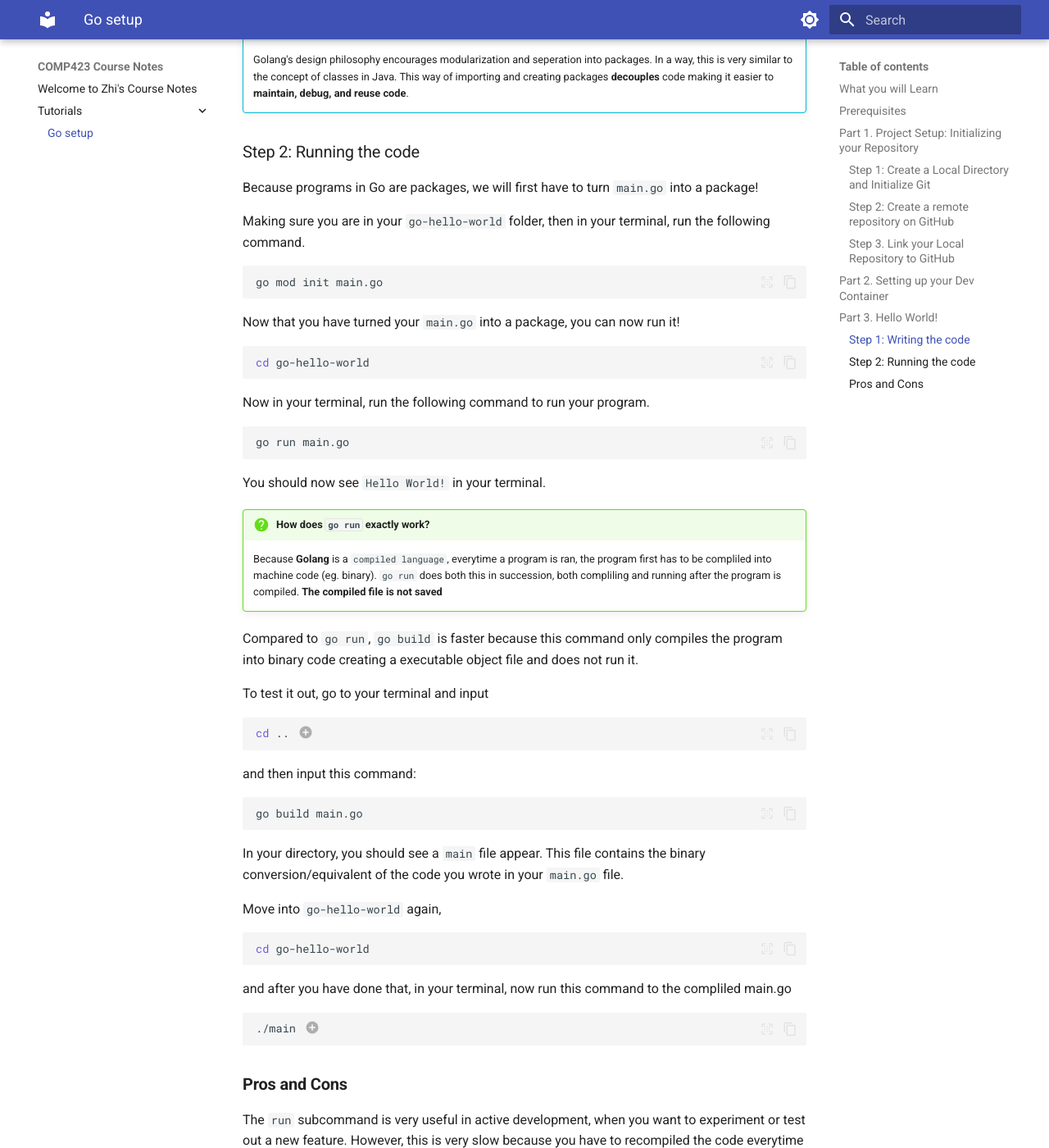
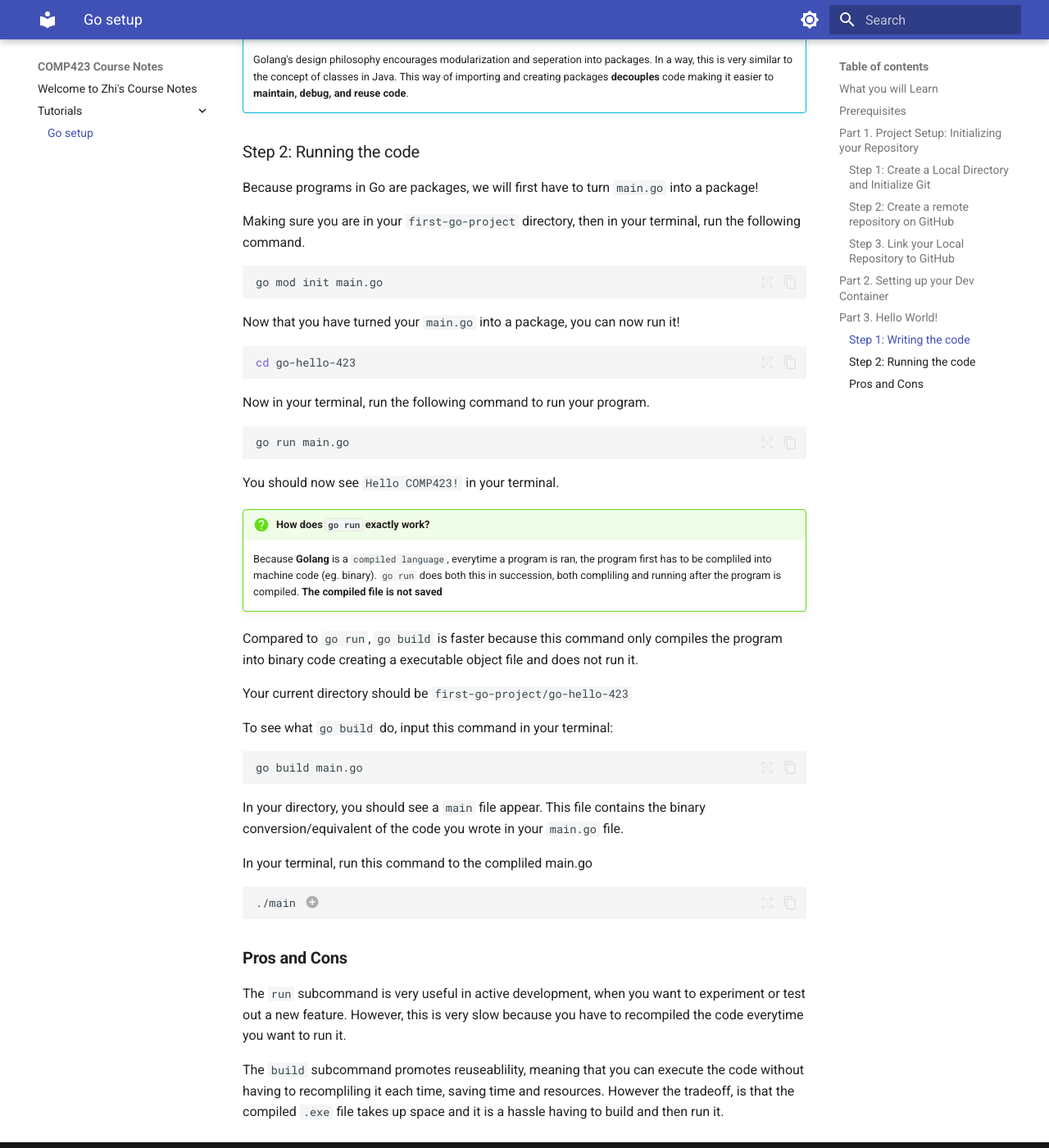
Before and after one commit to zyang310/comp423-course-notes, an MkDocs documentation site: the page built from docs/tutorials/go-setup.md, in a window 1280 px wide and 1400 px high, scrolled down 3514 px. Shown: the whole window at 82% size. Built offline with MkDocs 1.6.1 and Material for MkDocs 9.7.7, drawn with Linux system fonts in a browser that asks for light colours; some of the changed text lies outside the part shown.

Commit message:
shorted nd clarified instructions

````diff
--- a/docs/tutorials/go-setup.md
+++ b/docs/tutorials/go-setup.md
@@ -125,16 +125,16 @@ Once your dev container setup completes, close the current terminal tab (trash c
 
 Now everything is set up, we can bring it all to life!
 
-1. In your main directory, create folder to house your new project, maybe name it `go-hello-world` to keep continuity, and in it a new file called `main.go`.
+1. In your main directory, create folder to house your new project, and name it `go-hello-423`  and in it a new file called `main.go`.
 2. In your `main.go` file, you can now write your first Go code.
 
-``` Go title="Hello World!"
+``` Go title="Hello COMP423"
 package main
 
 import "fmt" // (1)!
 
 func main(){
-    fmt.Println("Hello World!")
+    fmt.Println("Hello COMP423!")
 }
 ```
 
@@ -147,7 +147,7 @@ func main(){
 
 Because programs in Go are packages, we will first have to turn `main.go` into a package!
 
-Making sure you are in your `go-hello-world` folder, then in your terminal, run the following command.
+Making sure you are in your `first-go-project` directory, then in your terminal, run the following command.
 
 ```bash
 go mod init main.go
@@ -155,29 +155,23 @@ go mod init main.go
 Now that you have turned your `main.go` into a package, you can now run it!
 
 ```bash
-cd go-hello-world
+cd go-hello-423
 ```
  Now in your terminal, run the following command to run your program.
 
 ```bash
 go run main.go
 ```
-You should now see `Hello World!` in your terminal.
+You should now see `Hello COMP423!` in your terminal.
 
 !!! question "How does `go run` exactly work?"
     Because **Golang** is a `compiled language`, everytime a program is ran, the program first has to be compliled into machine code (eg. binary). `go run` does both this in succession, both compliling and running after the program is compiled. **The compiled file is not saved**
 
 Compared to `go run`, `go build` is faster because this command only compiles the program into binary code creating a executable object file and does not run it.
 
-To test it out, go to your terminal and input
+Your current directory should be `first-go-project/go-hello-423`
 
-```bash
-cd .. # (1)!
-```
-
-1. This command move to the parent directory of the current directory
-
-and then input this command:
+To see what `go build` do, input this command in your terminal:
 
 ```bash
 go build main.go
@@ -185,12 +179,7 @@ go build main.go
 ```
 In your directory, you should see a `main` file appear. This file contains the binary conversion/equivalent of the code you wrote in your `main.go` file.
 
-Move into `go-hello-world` again,
-```bash
-cd go-hello-world
-```
-
-and after you have done that, in your terminal, now run this command to the compliled main.go
+In your terminal, run this command to the compliled main.go
 
 ```bash
 ./main # (1)!
````
